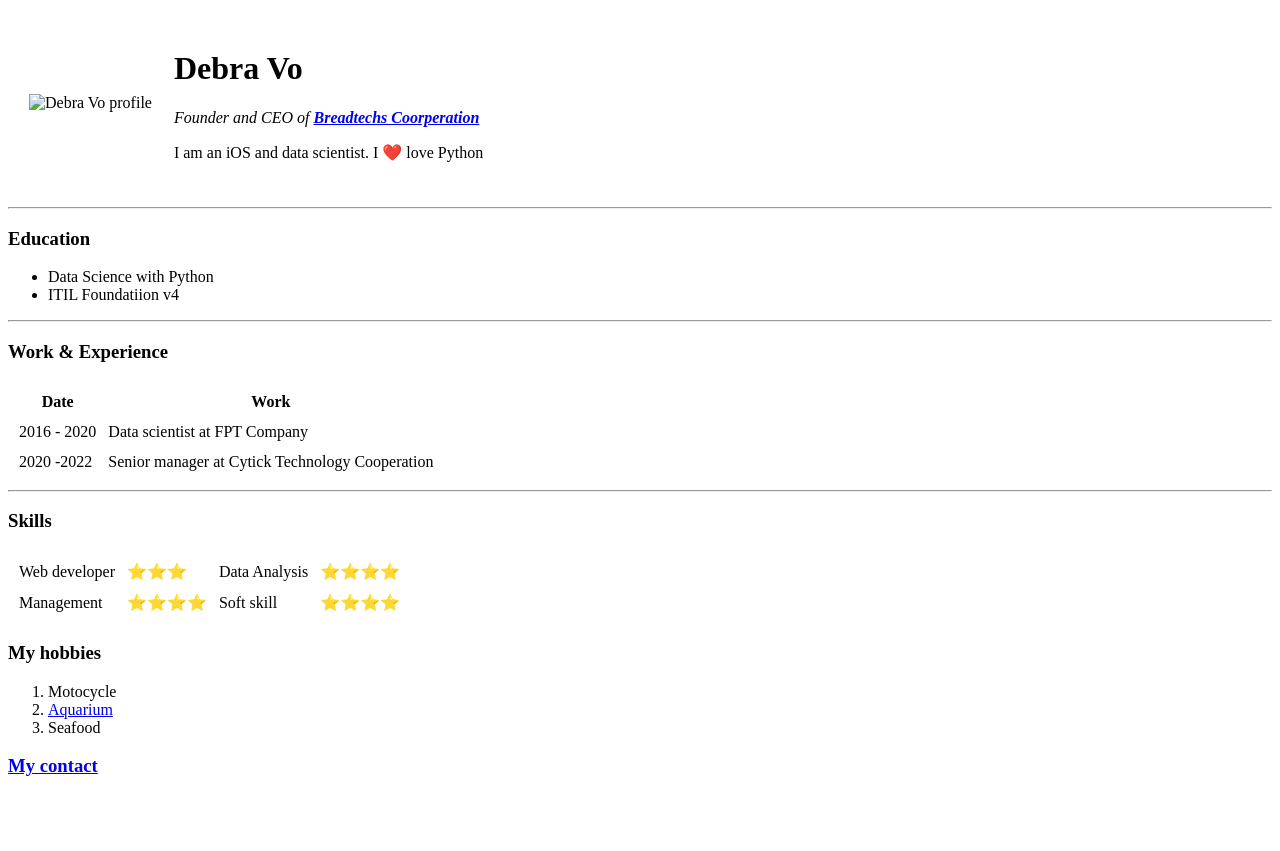
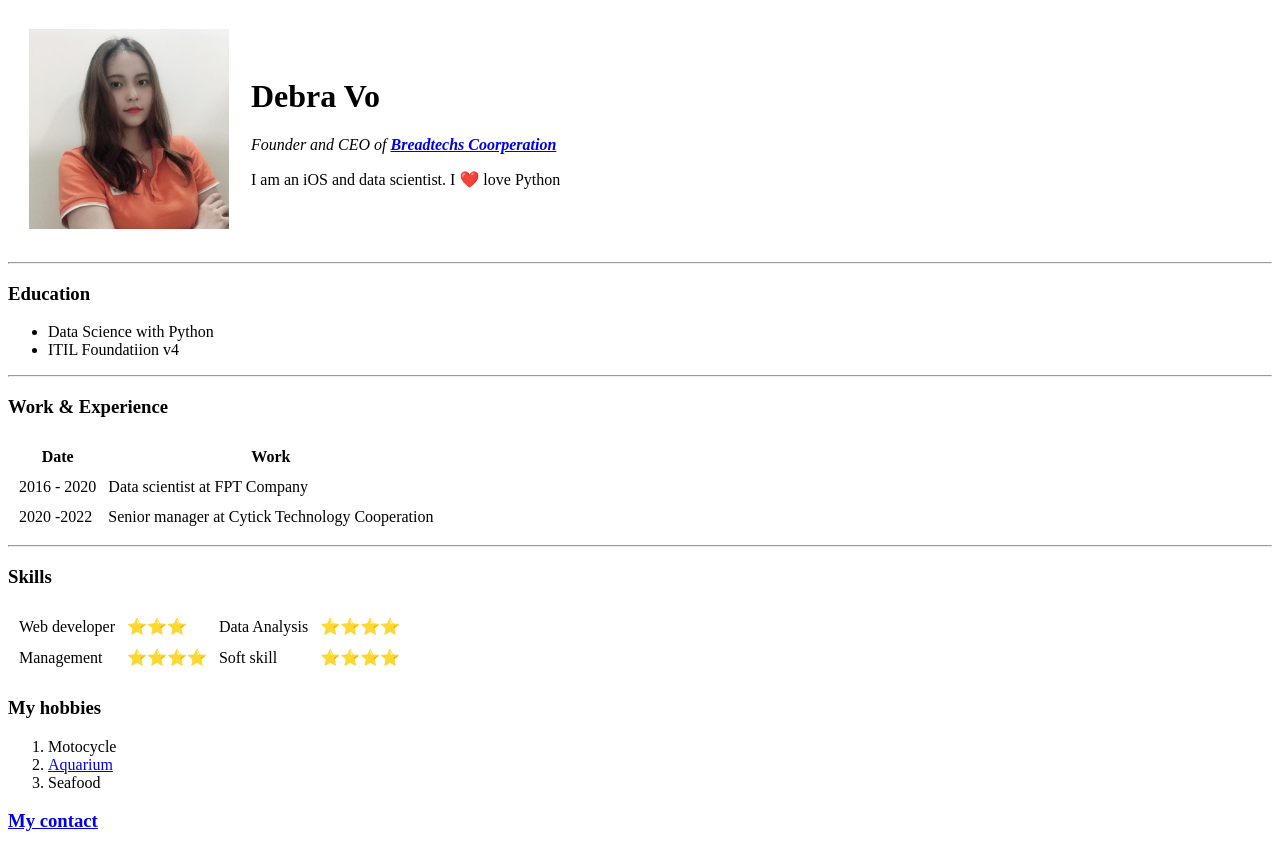
Before and after one commit to Vothanhthuy/CV, a plain HTML site: page index.html in a window 1280 px wide. Before the commit the page ends 800 px from the top, so only its background shows below. Drawn offline with Linux system fonts and the light colour scheme.

Commit message:
Refector: Update link file index.html

```diff
--- a/index.html
+++ b/index.html
@@ -7,7 +7,7 @@
   <body>
     <table cellspacing = "20">
       <tr>
-        <td><img src="images/ThuyVTT.jpg" alt="Debra Vo profile"
+        <td><img src="ThuyVTT.jpg" alt="Debra Vo profile"
           width="200"
           height="200"></td>
         <td><h1>Debra Vo</h1>
```
